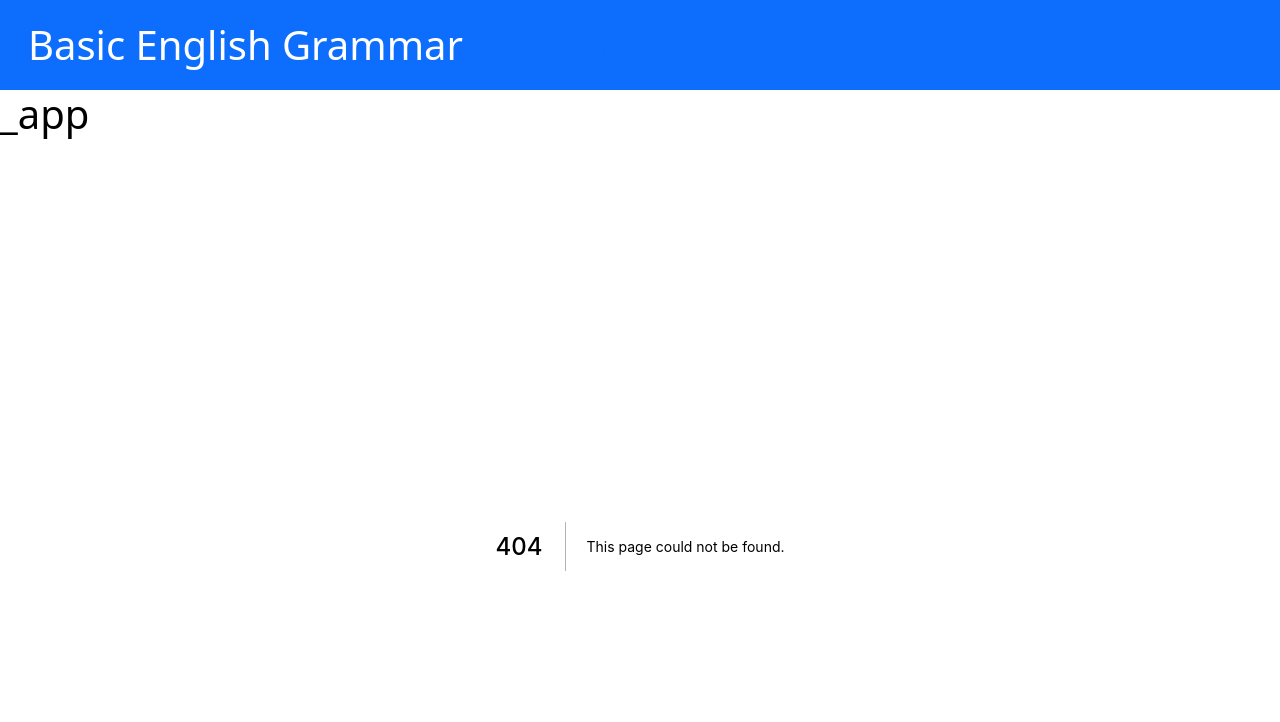
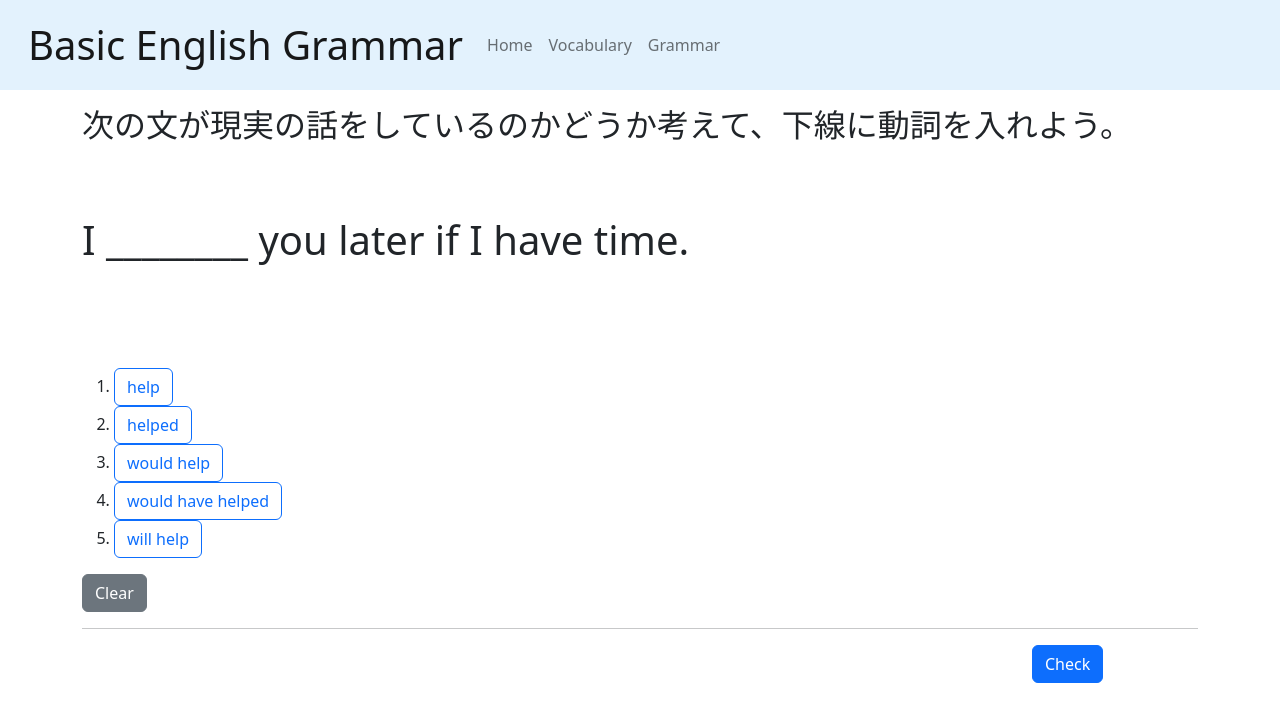
Before and after one commit to hayato1234/basic_english, a Next.js app: page /grammar in a window 1280 px wide. Before the commit this address had no page. Shown: the top 722 px of the page. Built offline with nearby package versions, Linux system fonts and the light colour scheme.

Commit message:
navbar added

```diff
--- a/components/HeaderComponent.tsx
+++ b/components/HeaderComponent.tsx
@@ -1,6 +1,9 @@
 import Link from "next/link";
 import React, { useState } from "react";
-// import { NavLink } from "react-router-dom";
+
+//regular import gives warning (due to typescript)
+const styles = require("../styles/Header.module.css");
+
 import {
   Navbar,
   NavbarBrand,
@@ -8,12 +11,13 @@ import {
   Collapse,
   Nav,
   NavItem,
+  NavLink,
 } from "reactstrap";
 
 const Header = () => {
   const [menuOpen, setMenuOpen] = useState(false);
   return (
-    <Navbar dark color="primary" sticky="top" expand="md">
+    <Navbar light className={styles.nav} sticky="top" expand="md">
       <NavbarBrand className="ms-3" href="/">
         <h1 className="pt-2">Basic English Grammar</h1>
       </NavbarBrand>
@@ -21,17 +25,19 @@ const Header = () => {
       <Collapse isOpen={menuOpen} navbar>
         <Nav navbar>
           <NavItem>
-            <Link className="color-warning" href={"/"}>
-              Home
+            <Link passHref href={"/"}>
+              <NavLink>Home</NavLink>
             </Link>
           </NavItem>
           <NavItem>
-            <Link href={"/vocabulary"}>Vocabulary</Link>
+            <Link passHref href={"/vocabulary"}>
+              <NavLink>Vocabulary</NavLink>
+            </Link>
           </NavItem>
           <NavItem>
-            {/* <NavLink className="nav-link" to="/grammar">
-              Grammar
-            </NavLink> */}
+            <Link passHref href={"/grammar"}>
+              <NavLink>Grammar</NavLink>
+            </Link>
           </NavItem>
         </Nav>
       </Collapse>
--- a/pages/_app.js
+++ b/pages/_app.js
@@ -4,7 +4,6 @@ import Layout from "../components/Layout";
 function MyApp({ Component, pageProps }) {
   return (
     <Layout>
-      <h1>_app</h1>
       <Component {...pageProps} />
     </Layout>
   );
--- /dev/null
+++ b/pages/grammar.tsx
@@ -0,0 +1,93 @@
+import React from "react";
+import { useState } from "react";
+import { Button, Col, Container, Row } from "reactstrap";
+
+const questions: string[] = ["I q_blank you later if I have time."];
+const correctAnswer: String = "will help";
+const choices: string[] = [
+  "help",
+  "helped",
+  "would help",
+  "would have helped",
+  "will help",
+];
+const blank: String = "________";
+
+const LearningPage = () => {
+  const [wordsSelected, setWordsSelected] = useState("");
+  const [result, setResult] = useState("");
+  const [checkButtonText, setCheckText] = useState("Check");
+
+  const Choices = () => {
+    return (
+      <ol>
+        {choices.map((choice) => {
+          return (
+            <li key={choice}>
+              <Button
+                onClick={() => setWordsSelected(choice)}
+                outline
+                color="primary"
+              >
+                {choice}
+              </Button>
+            </li>
+          );
+        })}
+      </ol>
+    );
+  };
+
+  const checkAnswer = () => {
+    if (wordsSelected === correctAnswer) setResult("Correct!");
+    else setResult("Wrong");
+    setCheckText("Next");
+  };
+
+  return (
+    <Container>
+      <Row>
+        <Col className="my-3">
+          <h2>
+            次の文が現実の話をしているのかどうか考えて、下線に動詞を入れよう。
+          </h2>
+        </Col>
+      </Row>
+      <Row>
+        <Col className="my-5">
+          <h1>
+            {questions[0].slice(0, questions[0].indexOf("q_blank"))}{" "}
+            {wordsSelected === ""
+              ? blank + " "
+              : "___" + wordsSelected + "___ "}
+            {questions[0].slice(questions[0].indexOf("q_blank") + 7)}
+          </h1>
+        </Col>
+      </Row>
+      <Row>
+        <Col className="mt-5">
+          <Choices />
+        </Col>
+      </Row>
+      <Row>
+        <Col>
+          <Button onClick={() => setWordsSelected("")}>Clear</Button>
+        </Col>
+      </Row>
+      <hr />
+      <Row>
+        <Col md={10}>
+          <h1>{result === "" ? "" : result}</h1>
+        </Col>
+        <Col>
+          {" "}
+          <Button color="primary" onClick={() => checkAnswer()}>
+            {checkButtonText}
+          </Button>
+        </Col>
+      </Row>
+    </Container>
+  );
+};
+
+export default LearningPage;
--- /dev/null
+++ b/styles/Header.module.css
@@ -0,0 +1,6 @@
+.nav {
+  display: flex;
+  align-items: center;
+  justify-content: flex-start;
+  background-color: #e3f2fd;
+}
--- /dev/null
+++ b/styles/global.css
@@ -0,0 +1,7 @@
+html,
+body {
+  padding: 0;
+  margin: 0;
+  font-family: -apple-system, BlinkMacSystemFont, Segoe UI, Roboto, Oxygen,
+    Ubuntu, Cantarell, Fira Sans, Droid Sans, Helvetica Neue, sans-serif;
+}
```
Also changed, not shown: pages/vocabulary.tsx (added, +7 -0 lines).
